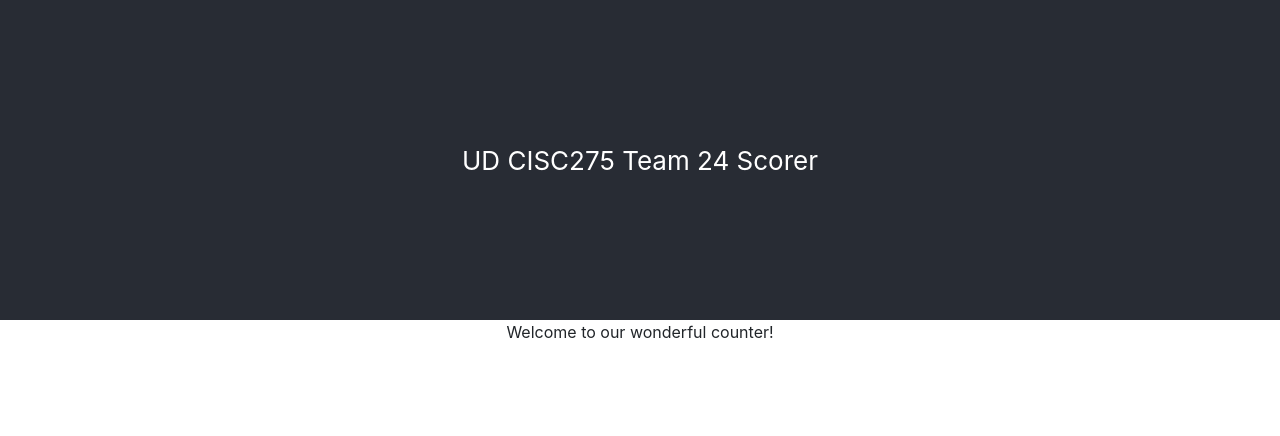
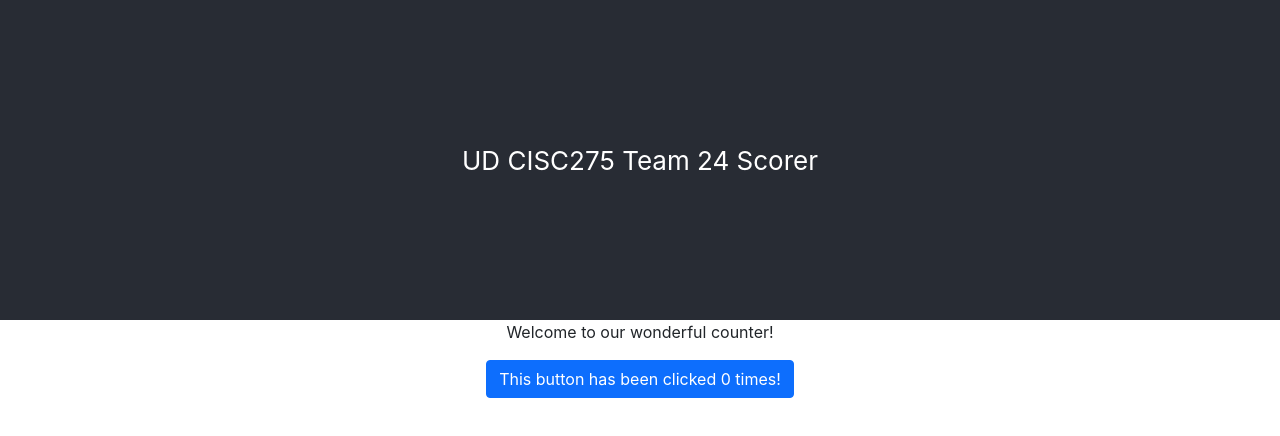
Before and after one commit to weldindunn/team-24-scorer, a React (Create React App) app: page / in a window 1280 px wide. Shown: the top 436 px of the page. Built offline with nearby package versions, Linux system fonts and the light colour scheme.

Commit message:
Added counter button (part c)

```diff
--- a/src/App.tsx
+++ b/src/App.tsx
@@ -1,11 +1,19 @@
 import React from "react";
 import "./App.css";
+import { Counter } from "./components/Counter";
 
 function App(): JSX.Element {
     return (
-        <div className="App">
-            <header className="App-header">UD CISC275 Team 24 Scorer</header>
-            <p>Welcome to our wonderful counter!</p>
+        <div>
+            <div className="App">
+                <header className="App-header">
+                    UD CISC275 Team 24 Scorer
+                </header>
+                <p>Welcome to our wonderful counter!</p>
+            </div>
+            <div style={{ textAlign: "center" }}>
+                <Counter></Counter>
+            </div>
         </div>
     );
 }
--- /dev/null
+++ b/src/components/Counter.tsx
@@ -0,0 +1,18 @@
+import React, { useState } from "react";
+import { Button } from "react-bootstrap";
+
+export function Counter(): JSX.Element {
+    const [count, setCount] = useState<number>(0);
+
+    function addCounter(): void {
+        setCount(count + 1);
+    }
+
+    return (
+        <div>
+            <Button onClick={addCounter}>
+                This button has been clicked {count} times!
+            </Button>
+        </div>
+    );
+}
```
